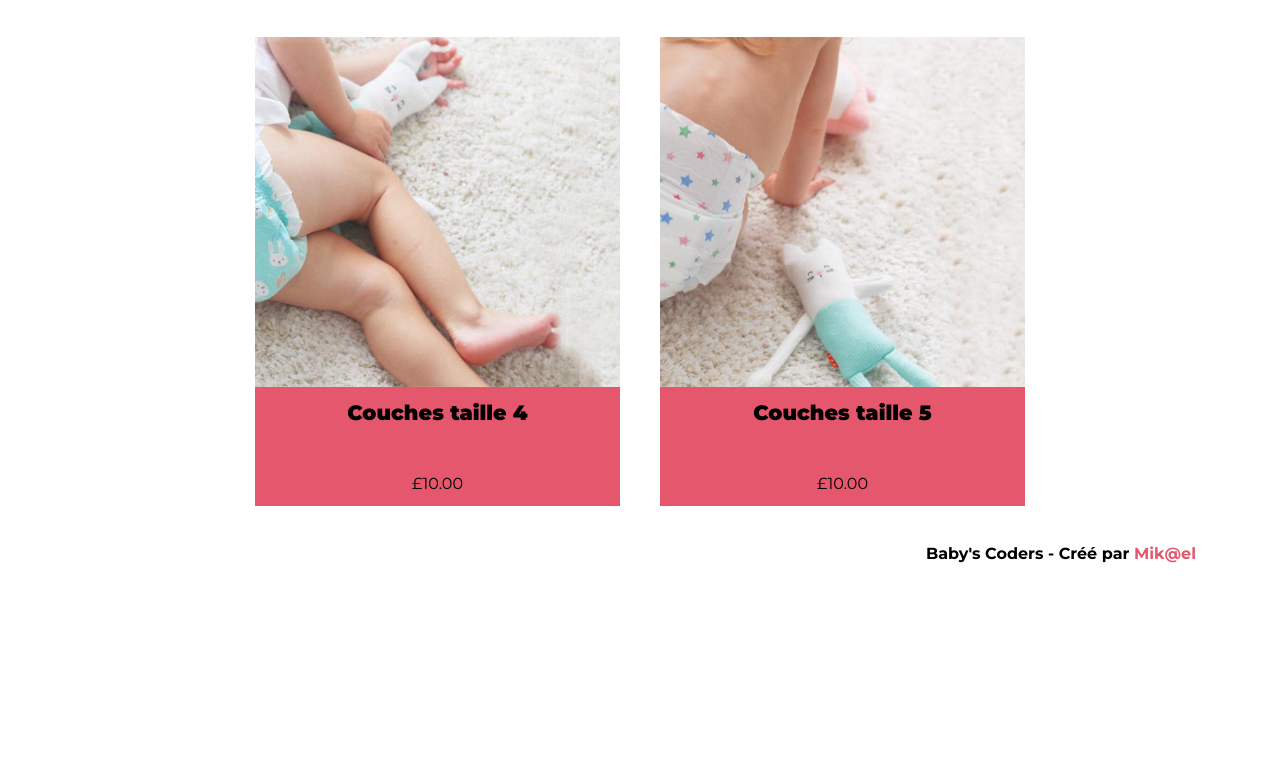
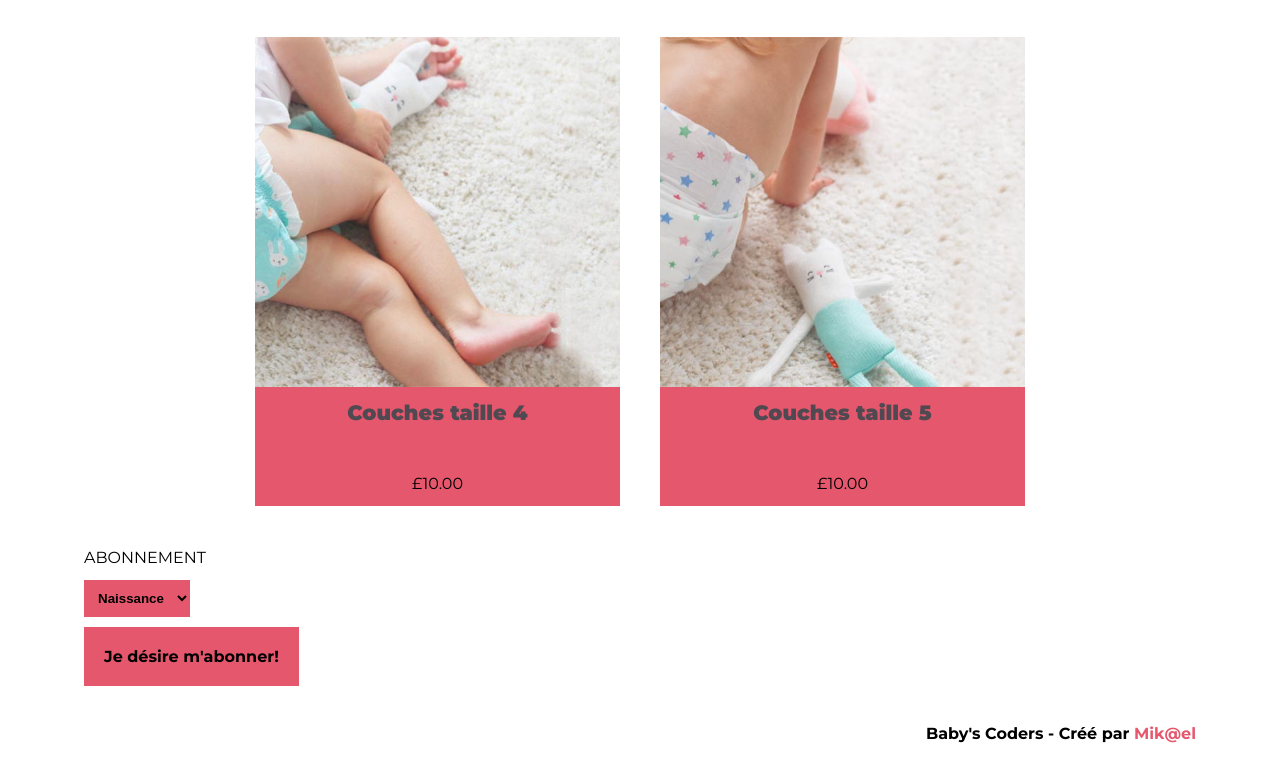
Before and after one commit to Mikeyouf/gatsby-babycoders-demo, a Gatsby site: page / in a window 1280 px wide. Shown: the part 1109-1871 px from the top of the page. Before the commit the page ends 1691 px from the top, so only its background shows below. Built offline with nearby package versions, Linux system fonts and the light colour scheme; Gatsby itself is replaced by a stand-in of ours.

Commit message:
ajout abonnement

```diff
--- a/src/components/Headers/HeaderMain.js
+++ b/src/components/Headers/HeaderMain.js
@@ -19,6 +19,7 @@ const ShopName = styled.h1`
     border: 4px solid ${props => props.theme.colors.lightMain};
     font-size: 2.5em;
     font-weight: 900;
+    color: ${props => props.theme.colors.textColor};
     @media (max-width: 600px) {
         width: 100%;
       }
--- a/src/components/Headers/HeaderMinor.js
+++ b/src/components/Headers/HeaderMinor.js
@@ -17,9 +17,10 @@ const HeaderMinorStyled = styled.div`
 
 const ShopName = styled.h1`
     padding: 20px;
-    font-family: Heebo, sans-serif;
+    font-family: 'Heebo', sans-serif;
     font-size: 2em;
     font-weight: 700;
+    color: ${props => props.theme.colors.textColor};
 `
 
 const LinkStyled = styled(Link)`
--- a/src/components/ItemThumbnail/ItemThumbnail.js
+++ b/src/components/ItemThumbnail/ItemThumbnail.js
@@ -30,6 +30,7 @@ const Heading = styled.h3`
     width: 100%;
     min-height: 85px;
     margin: auto;
+    color: ${props => props.theme.colors.textColorDark};
 
 `
 
--- /dev/null
+++ b/src/components/abonnement/Abonnement.js
@@ -0,0 +1,68 @@
+import React, {useState} from 'react'
+import styled from "styled-components"
+
+import couches from '../../../static/image-4.jpg'
+
+const BuyButton = styled.button`
+  padding: 20px;
+  background: ${props => props.theme.colors.secondaryAccent};
+  font-weight: 700;
+`
+
+const Dropdown = styled.select`
+  display: block;
+  padding: 10px;
+  margin: 10px 0;
+  background: ${props => props.theme.colors.secondaryAccent};
+  font-weight: 700;
+  border: none;
+  outline: none;
+`
+const DropdownOption = styled.option`
+  padding: 10px;
+  background: ${props => props.theme.colors.secondaryAccent};
+  font-weight: 700;
+  border: none;
+  outline: none;
+`
+
+const Wrapper = styled.div`
+    margin: 20px;
+`
+
+const Abonnement = () => {
+    const [ selected, setSelected ] = useState('naissance')
+    return (
+        <Wrapper>
+            <h2>ABONNEMENT</h2>
+            <Dropdown
+                id="Choix de la box"
+                onChange={(e) => setSelected(e.target.value)}
+                value={selected}>
+                <DropdownOption key="naissance">Naissance</DropdownOption>
+                <DropdownOption key="taille 1">Taille 1</DropdownOption>
+                <DropdownOption key="taille 2">Taille 2</DropdownOption>
+                <DropdownOption key="taille 3">Taille 3</DropdownOption>
+                <DropdownOption key="taille 4">Taille 4</DropdownOption>
+                <DropdownOption key="taille 5">Taille 5</DropdownOption>
+            </Dropdown>
+            <BuyButton
+                className='snipcart-add-item'
+                data-item-id='abonnement-1'
+                data-item-price='35.00'
+                data-item-name='Box de couches'
+                data-item-description='Box contenants des couches pour 1 mois'
+                data-item-image={couches}
+                data-item-url={"https://baby-coders.netlify.com/abonnement"} //REPLACE WITH OWN URL
+                data-item-custom1-name="Choix de la box"
+                data-item-custom1-options="naissance | taille 1 | taille 2 | taille 3 | taille 4 | taille 5"
+                data-item-payment-interval="Month"
+                data-item-custom1-value={selected}
+                >
+                Je désire m'abonner!
+            </BuyButton>
+        </Wrapper>
+    )
+}
+
+export default Abonnement
--- a/src/pages/index.js
+++ b/src/pages/index.js
@@ -7,6 +7,7 @@ import styled from "styled-components"
 import ItemThumbnail from '../components/ItemThumbnail/ItemThumbnail';
 import Layout from "../components/layout"
 import SEO from "../components/seo"
+import Abonnement from "../components/abonnement/Abonnement"
 
 const ThumbnailsWrapper = styled.div`
     width: 100%;
@@ -40,6 +41,7 @@ class BlogIndex extends React.Component {
             )
           })}
         </ThumbnailsWrapper>
+        <Abonnement />
       </Layout>
     )
   }
--- a/src/styles/theme.js
+++ b/src/styles/theme.js
@@ -7,5 +7,7 @@ export const theme = {
         lightMain: '#b0dfe8',
         primaryAccent: '#E5576C', //used for thumbnails on homepage and as price background
         secondaryAccent: '#E5576C', //used for header border and item buttons
+        textColor: '#706672',
+        textColorDark: '#504951'
     }
 };
--- a/src/templates/item.js
+++ b/src/templates/item.js
@@ -11,6 +11,7 @@ const Heading = styled.h1`
   font-weight: 900;
   font-size: 1.5em;
   margin: 20px 0;
+  color: ${props => props.theme.colors.textColor};
 `
 
 const ImgStyled = styled(Img)`
@@ -102,7 +103,7 @@ class Item extends React.Component {
           data-item-name={item.frontmatter.title}
           data-item-description={item.frontmatter.description}
           data-item-image={item.frontmatter.image.childImageSharp.fluid.src}
-          data-item-url={"https://gatsby-snipcart-starter.netlify.com" + item.fields.slug} //REPLACE WITH OWN URL
+          data-item-url={"https://baby-coders.netlify.com" + item.fields.slug} //REPLACE WITH OWN URL
           data-item-custom1-name={item.frontmatter.customField ? item.frontmatter.customField.name : null}
           data-item-custom1-options={this.createString(item.frontmatter.customField.values)}
           data-item-custom1-value={this.state.selected}>
```
Also changed, not shown: static/image-4.jpg (added). Lines whose indentation alone changed are shown as unchanged.
